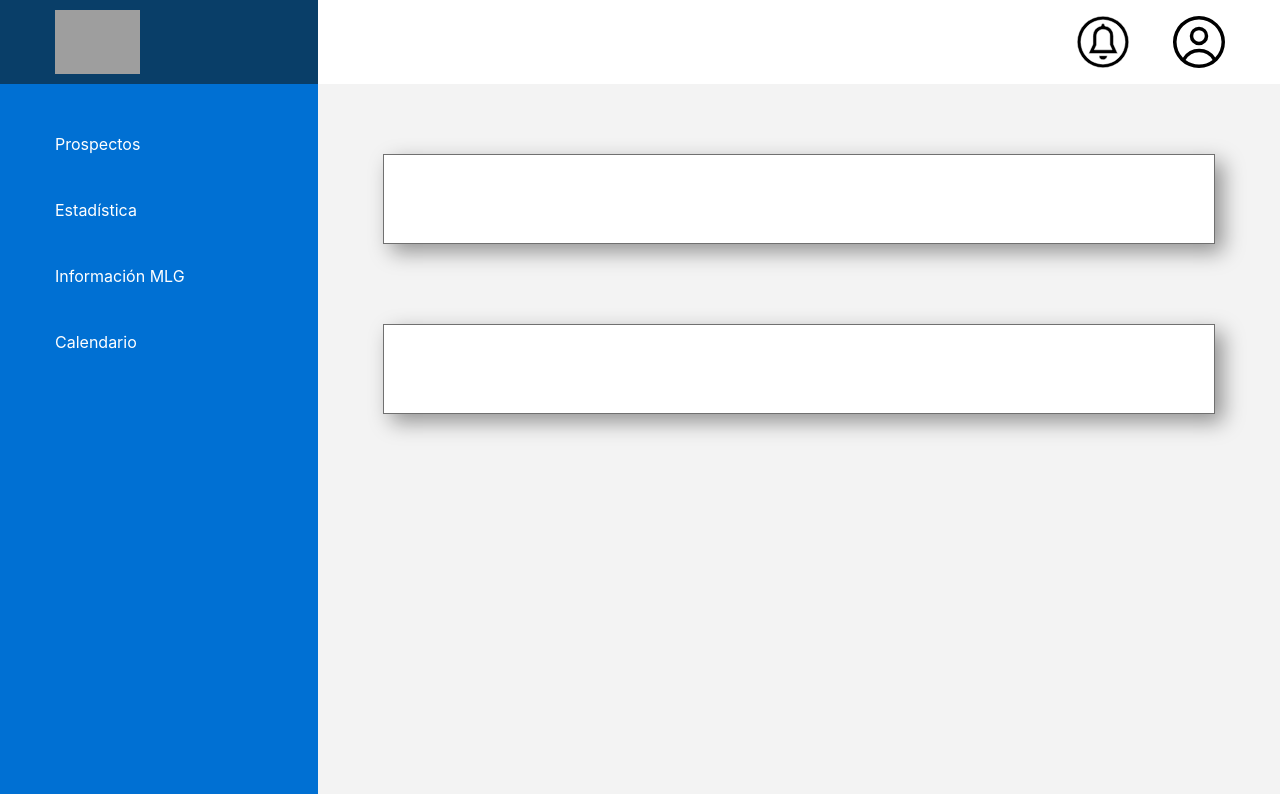
After one commit to layomlg/CAMI, a PHP site: page /_productos.php in a window 1280 px wide. The commit adds this page. Run offline with PHP 8.4, Linux system fonts and the light colour scheme; some libraries are stand-ins or nearby versions; grey boxes are pictures that could not be loaded.

Commit message:
Estructura basica, header, sidebar y cuerpo

```diff
--- /dev/null
+++ b/_productos.php
@@ -0,0 +1,67 @@
+<!DOCTYPE html>
+<html lang="es">
+  <head>
+    <meta charset="utf-8" />
+    <meta content="text/html; charset=utf-8" http-equiv="Content-Type" />
+    <meta content="width=device-width, initial-scale=1" name="viewport" />
+    <title>Titulo</title>
+    <link href="img/favicon.ico" rel="shortcut icon" />
+    <!-- CSS -->
+    <link href="libs/bootstrap/css/bootstrap.css?v=<?php echo filemtime( "libs/bootstrap/css/bootstrap.css" )?>"	type="text/css"	rel="stylesheet" />
+    <link href="libs/fontawesome/css/fontawesome.css?v=<?php echo filemtime( "libs/fontawesome/css/fontawesome.css" )?>"	type="text/css"	rel="stylesheet" />
+    <link href="css/style.css?v=<?php echo filemtime( "css/style.css" )?>"	type="text/css" rel="stylesheet" />
+    <!-- /CSS -->
+    <!-- JS -->
+    <script src="js/jquery-3.3.1.min.js?v=<?php echo filemtime( "js/jquery-3.3.1.min.js" )?>"	type="text/javascript"></script>
+    <script src="js/popper.min.js?v=<?php echo filemtime( "js/popper.min.js" )?>"	type="text/javascript"></script>
+    <script src="js/tooltip.min.js?v=<?php echo filemtime( "js/tooltip.min.js" )?>"	type="text/javascript"></script>
+    <script src="libs/bootstrap/js/bootstrap.js?v=<?php echo filemtime( "libs/bootstrap/js/bootstrap.js" )?>"	type="text/javascript"></script>
+    <script src="libs/fontawesome/js/fontawesome.js?v=<?php echo filemtime( "libs/fontawesome/js/fontawesome.js" )?>"	type="text/javascript"></script>
+    <script src="libs/jquery-ui/jquery-ui.js?v=<?php echo filemtime( "libs/jquery-ui/jquery-ui.js" )?>"	type="text/javascript"></script>
+    <!-- /JS -->
+  </head>
+  <body >
+    <!-- ERRORES Y MENSAJES -->
+    <!-- /ERRORES Y MENSAJES -->
+    <!-- Barra de Navegacion -->
+    <nav class="navbar navbar-expand fixed-top">
+      <a class="navbar-brand" href="#"><img src="img/svg/logo.svg"></a>
+      <div class="navbar-collapse">
+        <div class="mt-2 mt-md-0 ml-auto">
+          <img src="img/svg/alert.svg">
+          <img src="img/svg/profile.svg">
+        </div>
+      </div>
+    </nav>
+    <!-- /Barra de Navegacion -->
+    <!-- Contenedor General -->
+    <div class="contenedor">
+      <div class="sidebar">
+        <ul class="sidebar-nav">
+          <li>
+            <a href="#">Prospectos</a>
+          </li>
+          <li>
+            <a href="#">Estadística</a>
+          </li>
+          <li>
+            <a href="#">Información MLG</a>
+          </li>
+          <li>
+            <a href="#">Calendario</a>
+          </li>
+        </ul>
+      </div>
+      <div class="cuerpo">
+        <div class="bloque"></div>
+        <div class="bloque"></div>
+      </div>
+    </div>
+    <!-- /Contenedor General -->
+
+    <!-- Footer -->
+    <!-- /Footer -->
+    <div class="footer">
+    </div>
+  </body>
+</html>
--- a/css/style.css
+++ b/css/style.css
@@ -1,3 +1,93 @@
 body{
-	height: 100vh;
+  height: 100vh;
 }
+
+
+
+/* Estilos navbar */
+nav.navbar{
+  padding: 0px;
+  height: 84px;
+  position: relative;
+  background-color: #ffffff;
+}
+a.navbar-brand{
+  margin: 0px;
+  padding: 10px 115px 10px 55px;
+  width: 318px;
+  height: 100%;
+  background-color: #093E68;
+}
+a.navbar-brand > img{
+  height: 100%;
+}
+div.navbar-collapse{}
+div.navbar-collapse > div{}
+div.navbar-collapse > div > img{
+  display: inline-block;
+  height: 52px;
+  padding-right: 40px;
+}
+div.navbar-collapse > div > img:last-child{
+  padding-right: 55px;
+}
+
+/* Estilos generales */
+div.contenedor{
+  position: relative;
+  background-color: red;
+  min-height: calc(100vh - 500px);
+  width: 100%;
+  display: inline-block;
+  margin: 0px;
+  padding: 0px;
+
+}
+
+/* Estilos sidebar */
+.sidebar{
+  margin: 0px;
+  padding: 27px 55px;
+  width: 318px;
+  background-color: #0070D3;
+  min-height: calc(100vh - 90px);
+  position: relative;
+  float: left;
+}
+.sidebar-nav{
+  list-style: none;
+  padding: 0px;
+  color: #ffffff;
+}
+.sidebar-nav li{
+  padding: 0px;
+}
+.sidebar-nav li > a{
+  padding: 21px 0px;
+  color: #fff;
+  display: block;
+}
+
+
+/* Estilos contenedor general */
+.cuerpo{
+  margin: 0px;
+  padding: 70px 65px;
+  width: calc(100% - 318px);
+  background-color: #F3F3F3;
+  min-height: calc(100vh - 90px);
+  position: relative;
+  float: left;
+}
+.bloque{
+  margin: 0px;
+  margin-bottom: 80px;
+  padding: 44px 66px;
+  width: 100%;
+  background-color: #ffffff;
+  border: 1px solid #707070;
+  display: block;
+  -webkit-box-shadow: 8px 8px 20px 0px rgba(0,0,0,0.4);
+  -moz-box-shadow: 8px 8px 20px 0px rgba(0,0,0,0.4);
+  box-shadow: 8px 8px 20px 0px rgba(0,0,0,0.4);
+}
```
Also changed, not shown: img/svg/alert.svg (added), img/svg/arrow-expand.svg (added), img/svg/logo.svg (added), img/svg/profile.svg (added).
